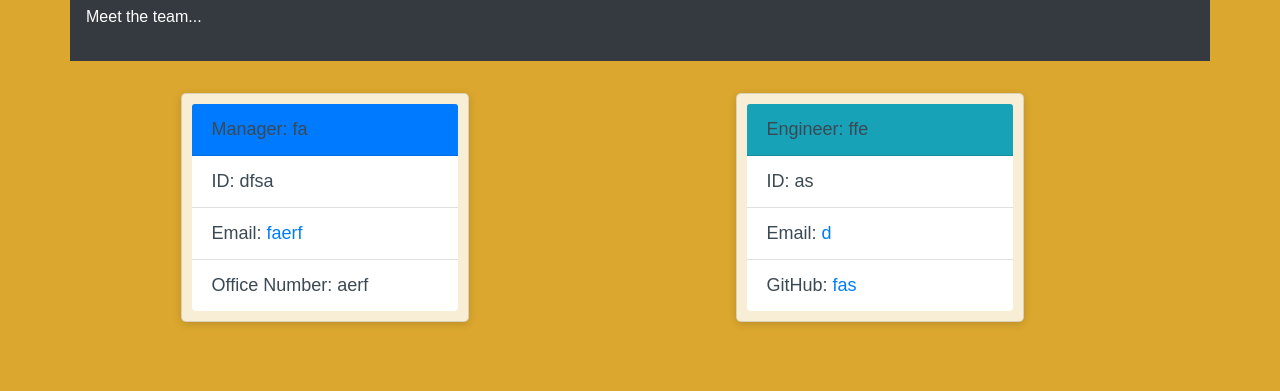
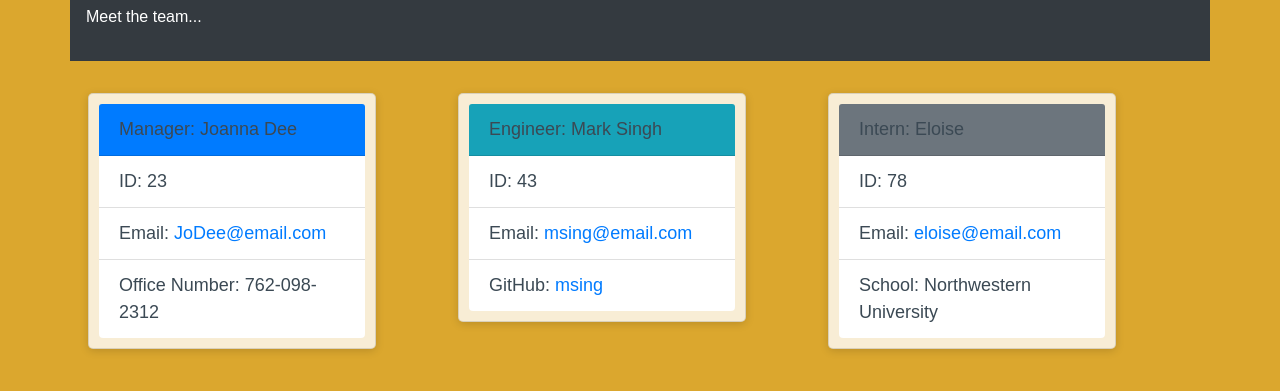
Before and after one commit to iwirsing/Module-10-Team-Profile-Generator, a website: page dist/index.html in a window 1280 px wide. Shown: the part 83-474 px from the top of the page. Drawn offline with nearby package versions, Linux system fonts and the light colour scheme.

```diff
--- a/dist/index.html
+++ b/dist/index.html
@@ -14,20 +14,29 @@
         </div>
         <main class="row container" style="margin-left:2rem"><div class="col-sm" style="margin:1rem;">
         <div class="card" style="width: 18rem;">
-        <div class="card-header bg-primary" id='role'>Manager: fa</div>
+        <div class="card-header bg-primary" id='role'>Manager: Joanna Dee</div>
         <ul class="list-group list-group-flush">
-            <li class="list-group-item" id='idEmployee'>ID: dfsa</li>
-            <li class="list-group-item" id='email'>Email: <a href="mailto:faerf">faerf</a></li>
-            <li class="list-group-item" id='phone'>Office Number: aerf</li>
+            <li class="list-group-item" id='idEmployee'>ID: 23</li>
+            <li class="list-group-item" id='email'>Email: <a href="mailto:JoDee@email.com">JoDee@email.com</a></li>
+            <li class="list-group-item" id='phone'>Office Number: 762-098-2312</li>
         </ul>
         </div>
         </div><div class="col-sm" style="margin:1rem">
         <div class="card" style="width: 18rem;">
-        <div class="card-header bg-info" id='role'>Engineer: ffe</div>
+        <div class="card-header bg-info" id='role'>Engineer: Mark Singh</div>
         <ul class="list-group list-group-flush">
-            <li class="list-group-item" id='idEmployee'>ID: as</li>
-            <li class="list-group-item" id='email' >Email: <a href="mailto:d">d</a></li>
-            <li class="list-group-item" id='github'>GitHub: <a href="https://github.com/fas" target="_blank">fas</a></li>
+            <li class="list-group-item" id='idEmployee'>ID: 43</li>
+            <li class="list-group-item" id='email' >Email: <a href="mailto:msing@email.com">msing@email.com</a></li>
+            <li class="list-group-item" id='github'>GitHub: <a href="https://github.com/msing" target="_blank">msing</a></li>
+        </ul>
+        </div>
+        </div><div class="col-sm" style="margin:1rem">
+        <div class="card" style="width: 18rem;">
+        <div class="card-header bg-secondary" id='role'>Intern: Eloise</div>
+        <ul class="list-group list-group-flush">
+            <li class="list-group-item" id='idEmployee'>ID: 78</li>
+            <li class="list-group-item" id='email'>Email: <a href="mailto:eloise@email.com">eloise@email.com</a></li>
+            <li class="list-group-item" id='school'>School: Northwestern University</li>
         </ul>
         </div>
         </div></main></body></html>
--- a/dist/style.css
+++ b/dist/style.css
@@ -17,7 +17,7 @@
       }
 
       .card:hover {
-        transform: scale(110%);
+        transform: scale(115%);
 
       }
       @media (max-width: 690px) {
```
Also changed, not shown: README.md, assets/images/TeamProfileGenerator.png (added), assets/images/sampleHTML.png (added), assets/images/test.png (added).
